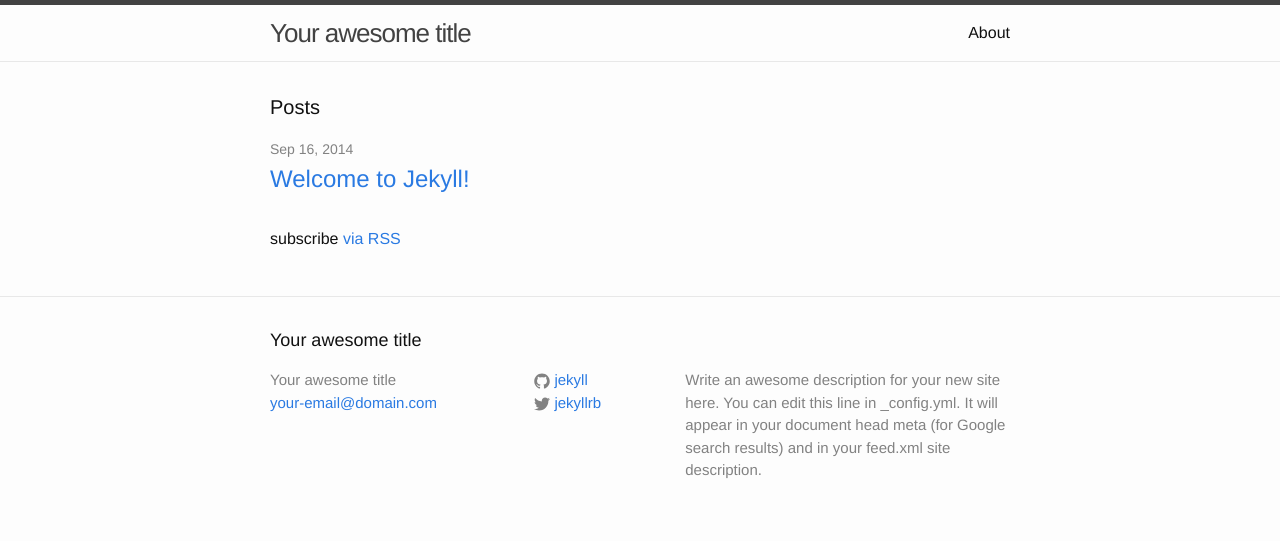
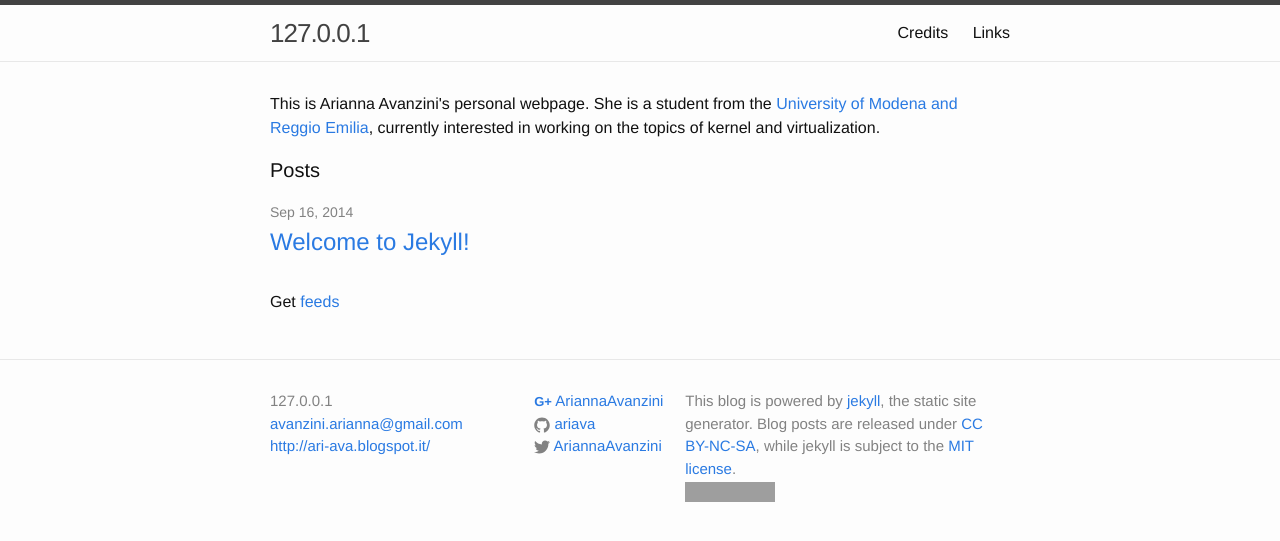
Before and after one commit to ariava/website, a Jekyll site: the page built from index.html, in a window 1280 px wide. Shown: the top 541 px of the page. Built offline with Jekyll 4.4.1, drawn with Linux system fonts in a browser that asks for light colours; grey boxes are pictures that could not be loaded.

Commit message:
Initial customizations.
The most important changes include:
. adding a new paramter for Google Plus profile and a social networks list item;
. adding alternate website as a parameter;
. genetic style and file changes.

```diff
--- a/_config.yml
+++ b/_config.yml
@@ -1,14 +1,21 @@
 # Site settings
-title: Your awesome title
-email: your-email@domain.com
+title: 127.0.0.1
+email: avanzini.arianna@gmail.com
+alternate_website: "http://ari-ava.blogspot.it/"
 description: > # this means to ignore newlines until "baseurl:"
-  Write an awesome description for your new site here. You can edit this
-  line in _config.yml. It will appear in your document head meta (for
-  Google search results) and in your feed.xml site description.
+  This blog is powered by <a href=http://jekyllrb.com/>jekyll</a>, the
+  static site generator. Blog posts are released under <a href=http://creativecommons.org/licenses/by-nc-sa/4.0/>
+  CC BY-NC-SA</a>, while jekyll is subject to the <a href=https://github.com/jekyll/jekyll/blob/master/LICENSE>
+  MIT license</a>.<br>
+  <img src=http://i.creativecommons.org/l/by-nc-sa/3.0/88x31.png>
+intro: >
+  This is Arianna Avanzini's personal webpage. She is a student from the <a href=http://www.unimore.it>University
+  of Modena and Reggio Emilia</a>, currently interested in working on the topics of kernel and virtualization.
 baseurl: "" # the subpath of your site, e.g. /blog/
 url: "http://yourdomain.com" # the base hostname & protocol for your site
-twitter_username: jekyllrb
-github_username:  jekyll
+twitter_username: AriannaAvanzini
+github_username:  ariava
+gplus_username: AriannaAvanzini
 
 # Build settings
 markdown: kramdown
--- a/_includes/footer.html
+++ b/_includes/footer.html
@@ -2,18 +2,33 @@
 
   <div class="wrapper">
 
-    <h2 class="footer-heading">{{ site.title }}</h2>
+    <!--<h2 class="footer-heading">{{ site.title }}</h2>-->
 
     <div class="footer-col-wrapper">
       <div class="footer-col  footer-col-1">
         <ul class="contact-list">
           <li>{{ site.title }}</li>
           <li><a href="mailto:{{ site.email }}">{{ site.email }}</a></li>
+          {% if site.alternate_website %}
+          <li><a href="{{ site.alternate_website }}">{{ site.alternate_website }}</a></li>
+          {% endif %}
         </ul>
       </div>
 
       <div class="footer-col  footer-col-2">
         <ul class="social-media-list">
+          {% if site.gplus_username %}
+          <li>
+            <a href="https://plus.google.com/+{{ site.gplus_username }}">
+              <span class="icon  icon--gplus">
+                <strong><font size=2>G+</font></strong>
+              </span>
+
+              <span class="username">{{ site.gplus_username }}</span>
+            </a>
+          </li>
+          {% endif %}
+
           {% if site.github_username %}
           <li>
             <a href="https://github.com/{{ site.github_username }}">
--- a/_sass/_layout.scss
+++ b/_sass/_layout.scss
@@ -165,6 +165,10 @@
     padding: $spacing-unit 0;
 }
 
+.intro {
+    font-size: 20px;
+}
+
 .page-heading {
     font-size: 20px;
 }
--- a/index.html
+++ b/index.html
@@ -3,6 +3,8 @@ layout: default
 ---
 
 <div class="home">
+
+  <p class="text">{{ site.intro }}</p>
 
   <h1 class="page-heading">Posts</h1>
 
@@ -18,6 +20,6 @@ layout: default
     {% endfor %}
   </ul>
 
-  <p class="rss-subscribe">subscribe <a href="{{ "/feed.xml" | prepend: site.baseurl }}">via RSS</a></p>
+  <p class="rss-subscribe">Get <a href="{{ "/feed.xml" | prepend: site.baseurl }}">feeds</a></p>
 
 </div>
```
Also changed, not shown: about.md (deleted, +0 -11 lines), credits.md (added, +14 -0 lines), links.md (added, +7 -0 lines).
